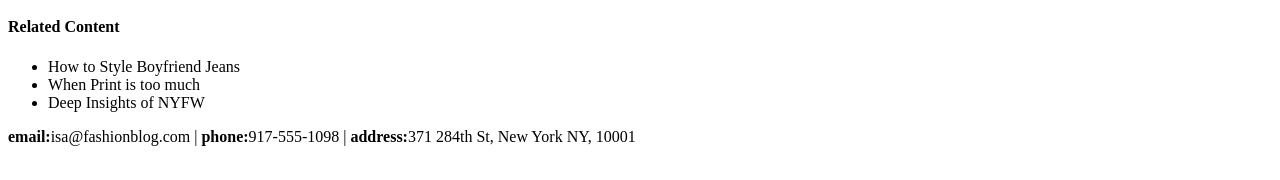
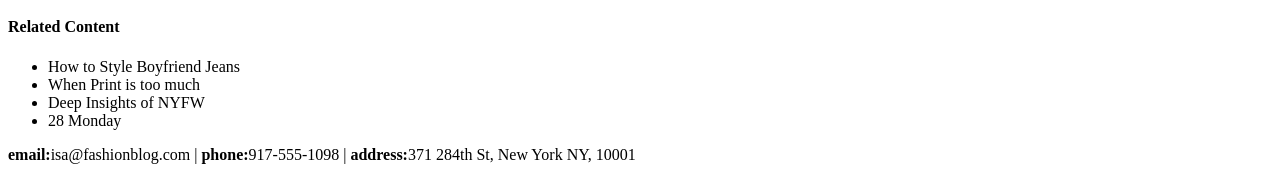
Before and after one commit to UzairSarfraz/Solid-Fashion-Blog, a plain HTML site: page index.html in a window 1280 px wide. Shown: the part 1619-1799 px from the top of the page. Drawn offline with Linux system fonts and the light colour scheme.

Commit message:
Update index.html

```diff
--- a/index.html
+++ b/index.html
@@ -24,6 +24,7 @@
         <li>How to Style Boyfriend Jeans</li>
         <li>When Print is too much</li>
         <li>Deep Insights of NYFW</li>
+        <li>28 Monday</li>
     </ul>
 
     <div id="contact">
```
